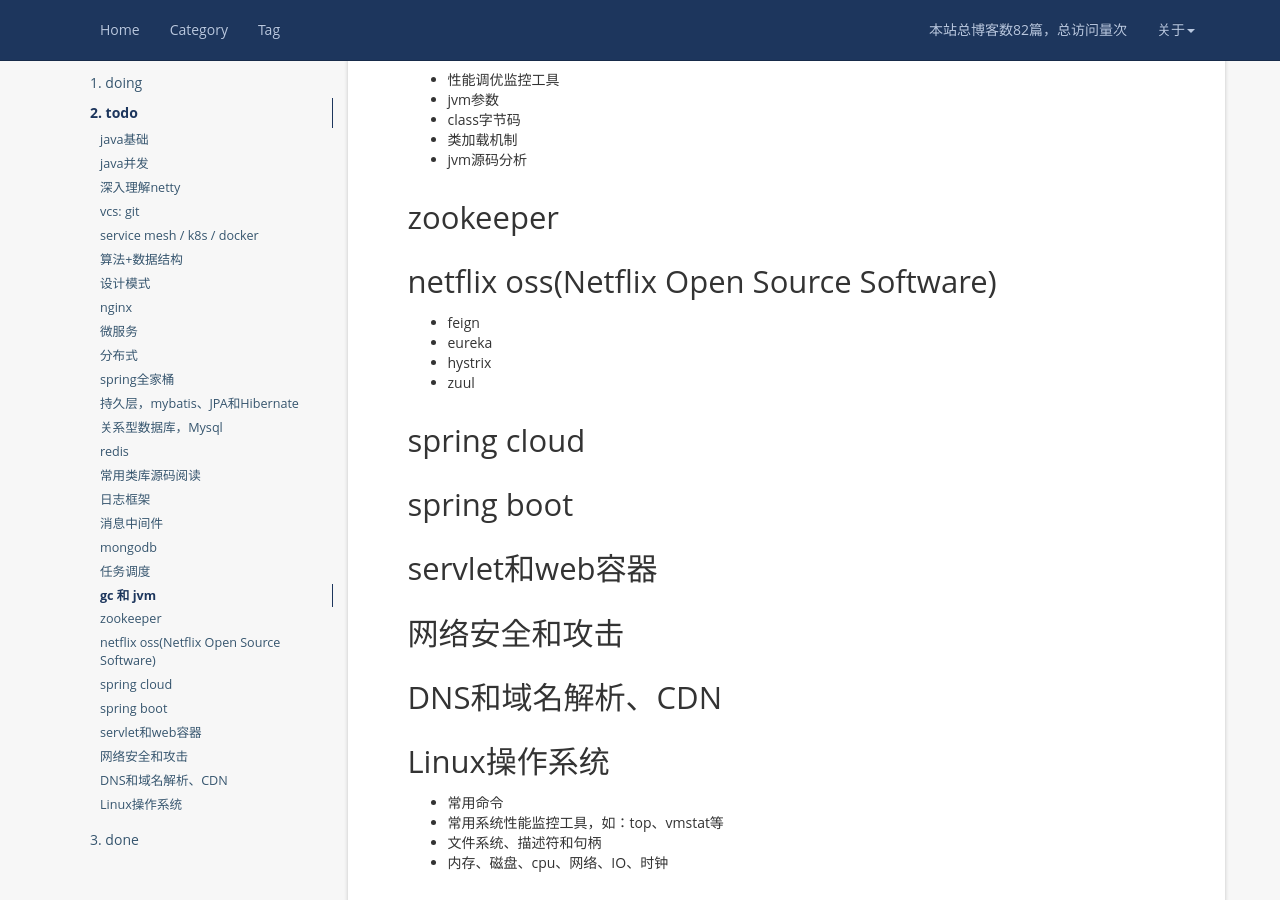
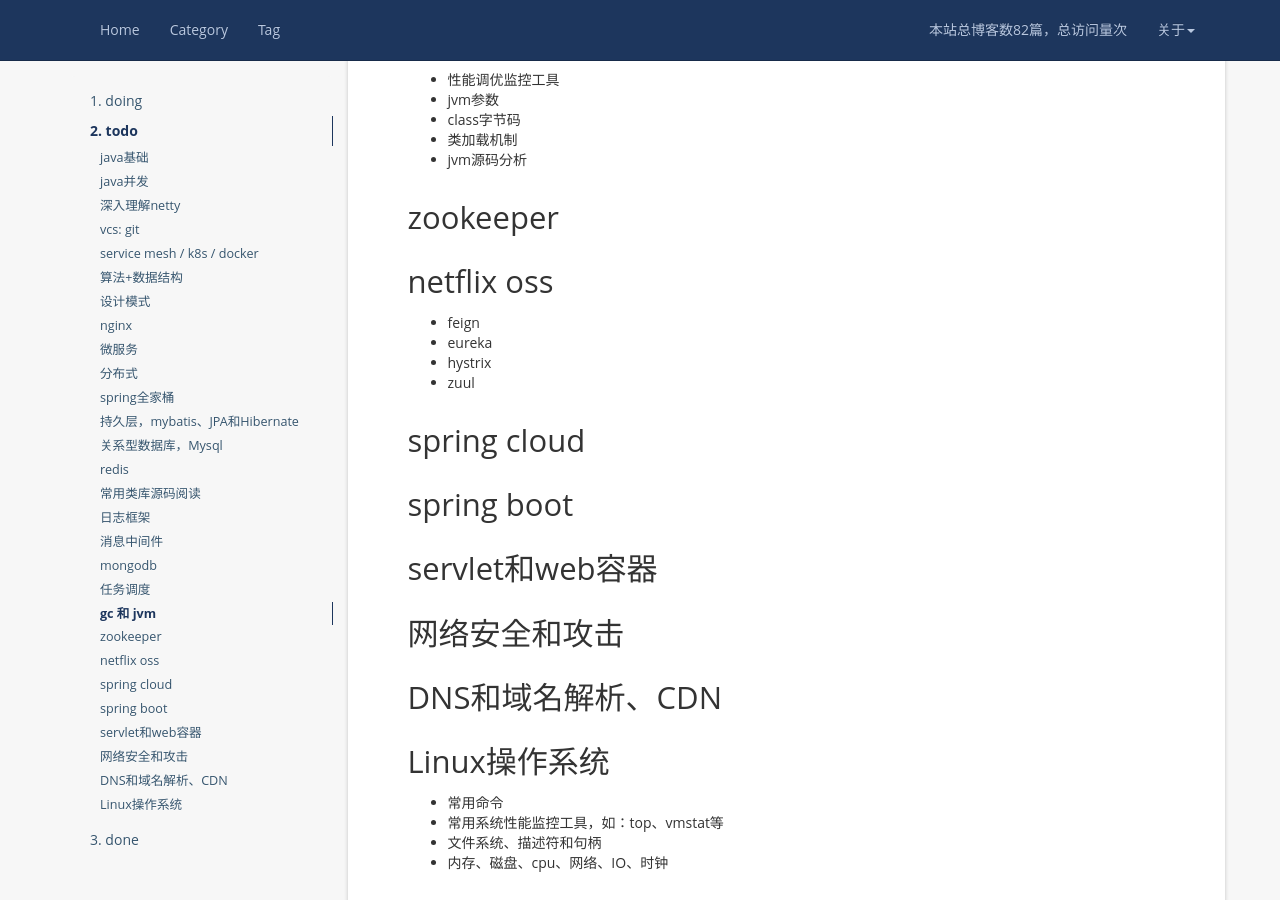
Before and after one commit to zhangfb95/zhangfb95.github.io.bak, a Jekyll site: the page built from plan.md, in a window 1280 px wide and 900 px high, scrolled down 3018 px. Built offline with Jekyll 4.4.1, drawn with Linux system fonts in a browser that asks for light colours; nearby versions of some CDN libraries; a script that is not in the unit is left out; comment, search, counter and statistics services are not loaded.

Commit message:
keep it short

```diff
--- a/plan.md
+++ b/plan.md
@@ -126,7 +126,7 @@
 
 ## zookeeper
 
-## netflix oss(Netflix Open Source Software)
+## netflix oss
 
 + feign
 + eureka
```
